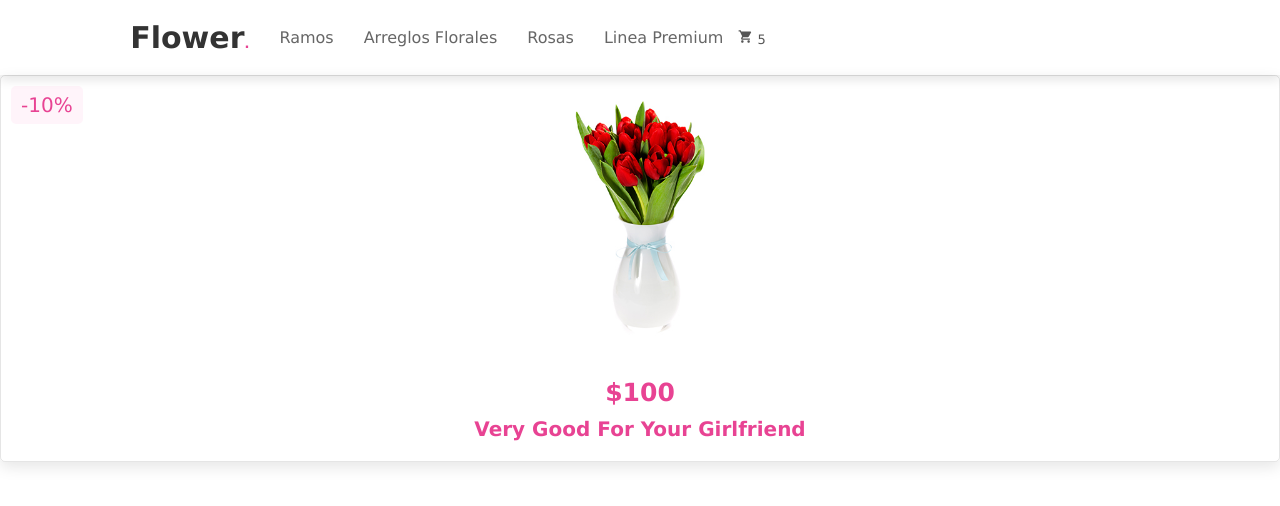
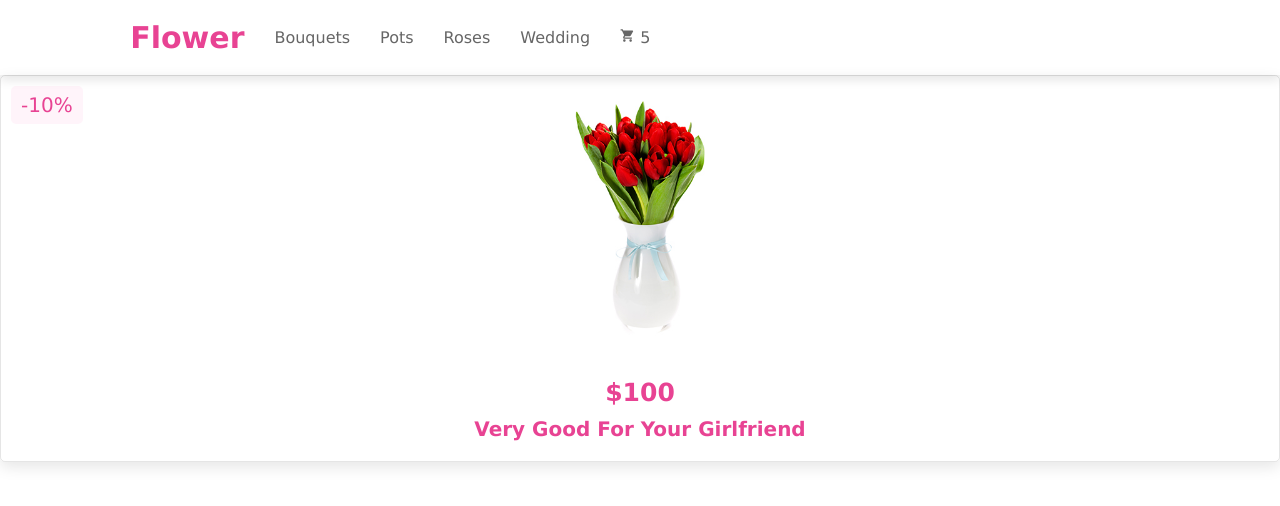
Before and after one commit to viryisb/basic-online-store, a React (Create React App) app: page / in a window 1280 px wide. Shown: the top 506 px of the page. Built offline with nearby package versions, Linux system fonts and the light colour scheme.

Commit message:
style fixing

```diff
--- a/src/components/itemList/ItemList.jsx
+++ b/src/components/itemList/ItemList.jsx
@@ -5,10 +5,7 @@ import './ItemList.css';
 const ItemList = ({ items }) => {
   return (
     <section className='products' id='products'>
-      <h1 className='heading'>
-        {' '}
-        latest <span>products</span>{' '}
-      </h1>
+      <h1 className='heading'>latest products</h1>
       <div className='box-container'>
         {items.map((item) => (
           <Item item={item} key={item.id} />
--- a/src/components/navBar/NavBar.css
+++ b/src/components/navBar/NavBar.css
@@ -18,7 +18,12 @@
   justify-content: space-between;
 }
 
-.navbar a {
+.navbar span {
+  font-size: 1.6rem;
+  padding: 0 1.5rem;
+  color: #666;
+}
+.link {
   font-size: 1.6rem;
   padding: 0 1.5rem;
   color: #666;
@@ -27,16 +32,12 @@ ul {
   list-style: none;
 }
 
-.navbar .logo {
+.navbar .isotype {
   font-size: 3rem;
-  color: #333;
+  color: #e84393;
   font-weight: bolder;
 }
 
-.logo span {
+.link:hover {
   color: #e84393;
 }
-
-.navbar a:hover {
-  color: #e84393;
-}
--- a/src/components/navBar/NavBar.js
+++ b/src/components/navBar/NavBar.js
@@ -6,21 +6,21 @@ import './NavBar.css';
 const NavBar = () => {
   return (
     <nav className='navbar'>
-      <a href='#' className='logo'>
-        flower<span>.</span>
-      </a>
+      <Link to='/'>
+        <span className='isotype'>flower </span>
+      </Link>
       <ul>
         <li>
-          <a href='#'>Ramos</a>
+          <Link className='link'>Bouquets</Link>
         </li>
         <li>
-          <a href='#'>Arreglos Florales</a>
+          <Link className='link'>Pots</Link>
         </li>
         <li>
-          <a href='#'>Rosas</a>
+          <Link className='link'>Roses</Link>
         </li>
         <li>
-          <a href='#'>Linea Premium</a>
+          <Link className='link'>Wedding</Link>
         </li>
       </ul>
       <CartWidget />
```
